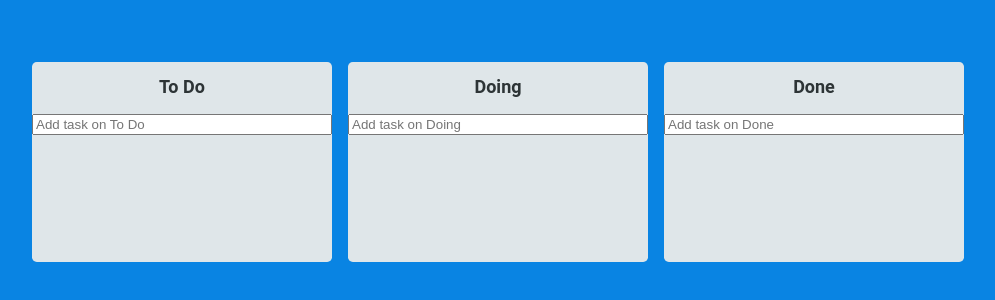
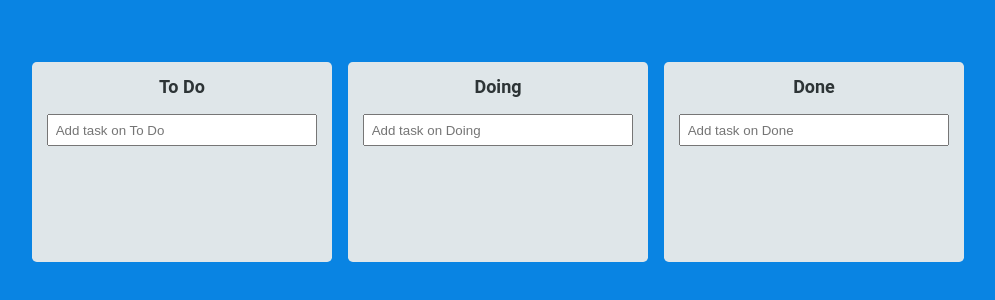
Before and after one commit to isabellaji/kanban-board, a React (Create React App) app: page / in a window 1280 px wide. Shown: the part 238-538 px from the top of the page, without its empty margins (142-1137 px from the left). Built offline with nearby package versions, Linux system fonts and the light colour scheme.

Commit message:
style input

```diff
--- a/src/App.tsx
+++ b/src/App.tsx
@@ -1,5 +1,5 @@
+import { Board } from 'components';
 import { toDoState } from 'atoms';
-import { Board } from 'components';
 import { DragDropContext, DropResult } from 'react-beautiful-dnd';
 import { useRecoilState } from 'recoil';
 import styled from 'styled-components';
@@ -23,7 +23,7 @@ const Boards = styled.div`
 
 function App() {
   const [todoList, setTodoList] = useRecoilState(toDoState);
-  const onDragEnd = ({ draggableId, destination, source }: DropResult) => {
+  const onDragEnd = ({ destination, source }: DropResult) => {
     if (!destination) return;
     if (destination?.droppableId === source.droppableId) {
       setTodoList((prevBoards) => {
--- a/src/components/Board.tsx
+++ b/src/components/Board.tsx
@@ -1,5 +1,5 @@
+import { DragglableCard } from 'components';
 import { TodoItems, toDoState } from 'atoms';
-import { DragglableCard } from 'components';
 import { Droppable } from 'react-beautiful-dnd';
 import { useForm } from 'react-hook-form';
 import { useSetRecoilState } from 'recoil';
@@ -24,8 +24,11 @@ const Title = styled.h2`
 
 const Form = styled.form`
   width: 100%;
+  display: flex;
+  justify-content: center;
   input {
-    width: 100%;
+    width: 90%;
+    padding: 0.5em;
   }
 `;
 
@@ -44,6 +47,7 @@ const List = styled.div<ListProps>`
       : 'transparent'};
   flex-grow: 1;
   transition: background-color 0.2s ease-in-out;
+  border-radius: 0.3rem;
 `;
 
 interface BoardProps {
--- a/src/components/DragglableCard.tsx
+++ b/src/components/DragglableCard.tsx
@@ -3,7 +3,8 @@ import { Draggable } from 'react-beautiful-dnd';
 import styled from 'styled-components';
 
 const Card = styled.div<{ isDragging: boolean }>`
-  padding: 0.5em;
+  font-size: 0.9em;
+  padding: 0.7em;
   margin-bottom: 0.5em;
   border-radius: 0.3rem;
   color: ${(props) =>
```
